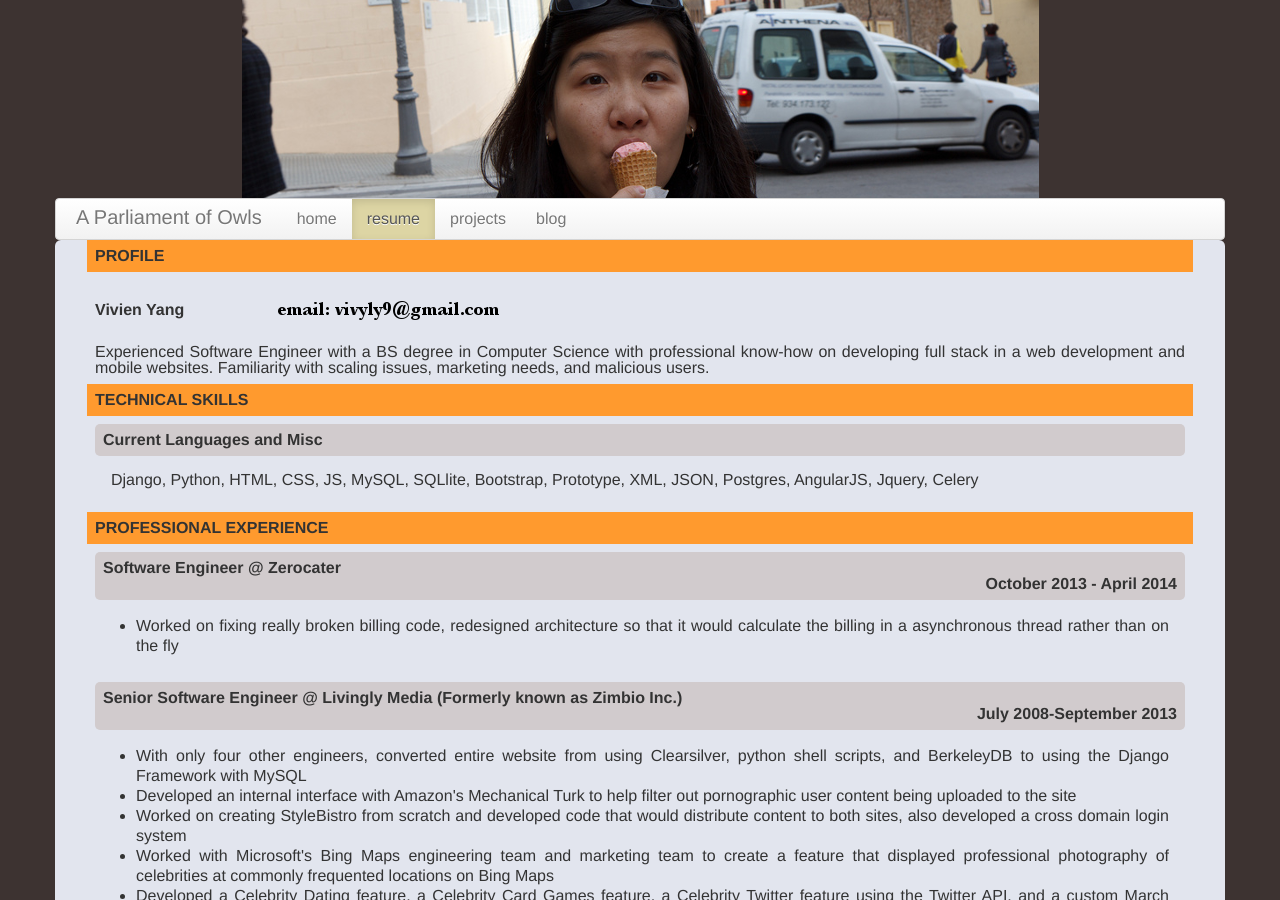
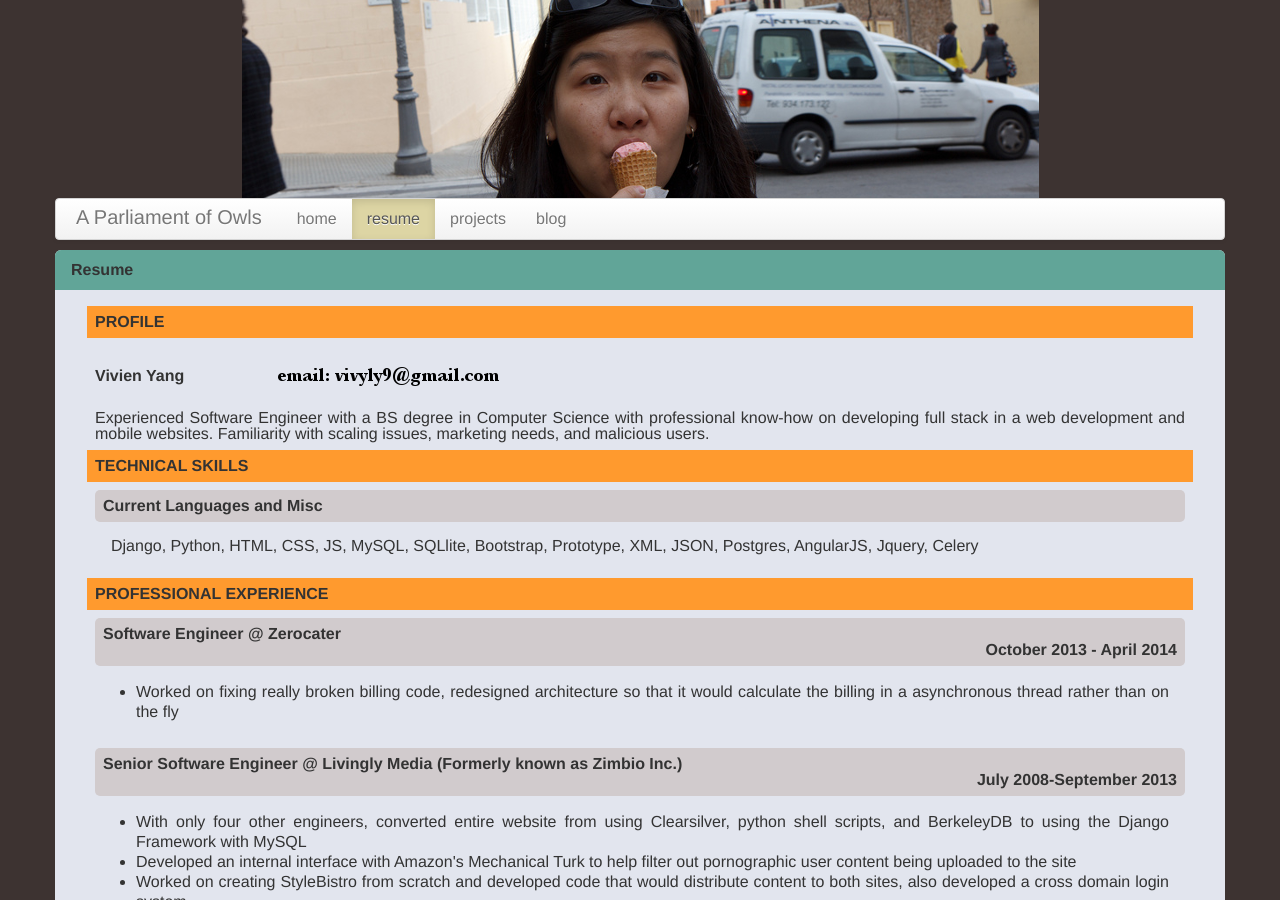
Before and after one commit to vivyly/vivyly.github.io, a Jekyll site: the page built from resume.html, in a window 1280 px wide and 900 px high. Built offline with Jekyll 4.4.1, drawn with Linux system fonts in a browser that asks for light colours; Markdown is read by kramdown in place of the engine named in the settings.

Commit message:
return header

```diff
--- a/resume.html
+++ b/resume.html
@@ -3,7 +3,7 @@ layout: default
 title: Viv's Resume
 ---
 
-<!--<h1>Resume</h1>-->
+<h1>Resume</h1>
 <div id="resume_home" class="home">
   <div class="resume_section">
     <div class="section_header">PROFILE</div>
```
